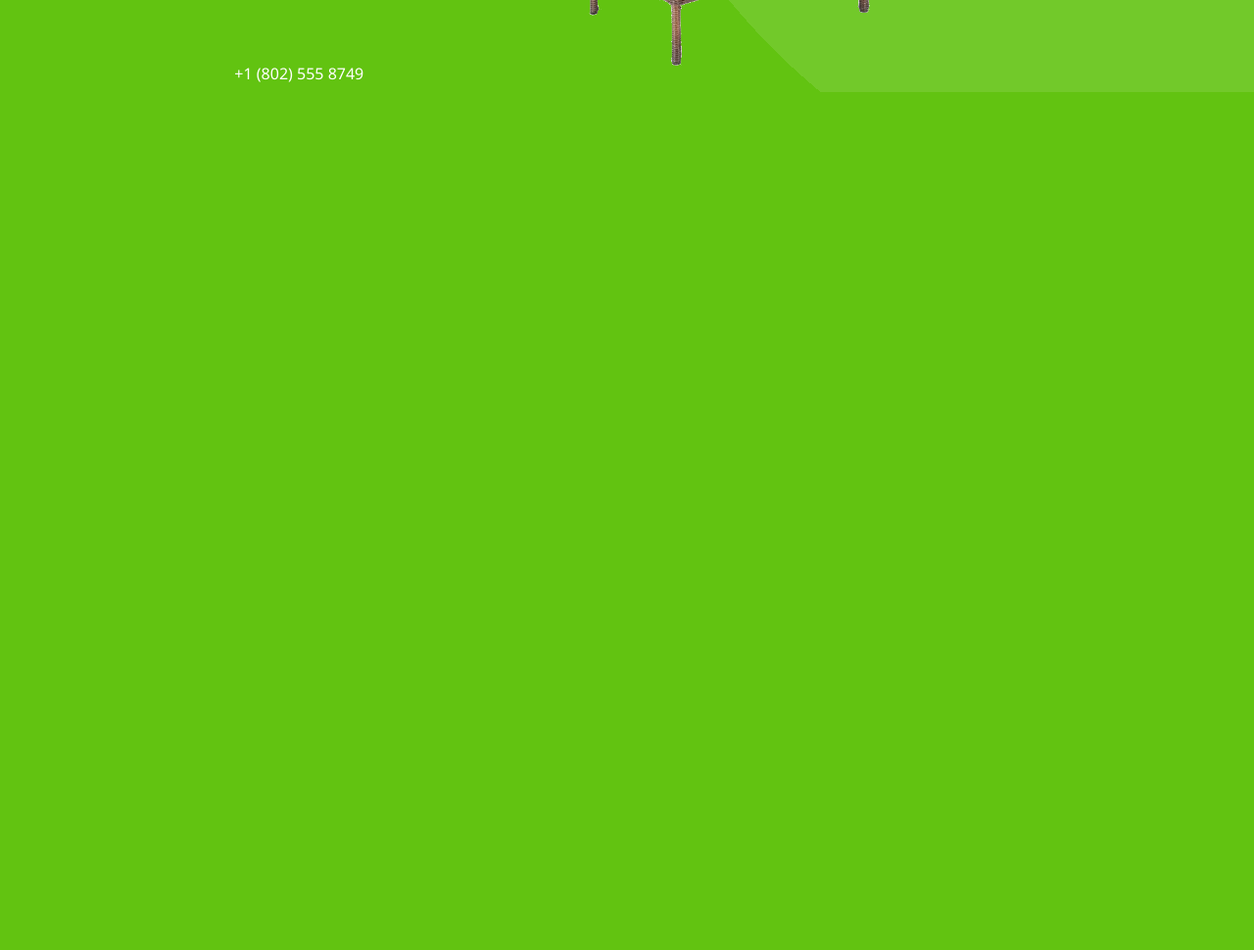
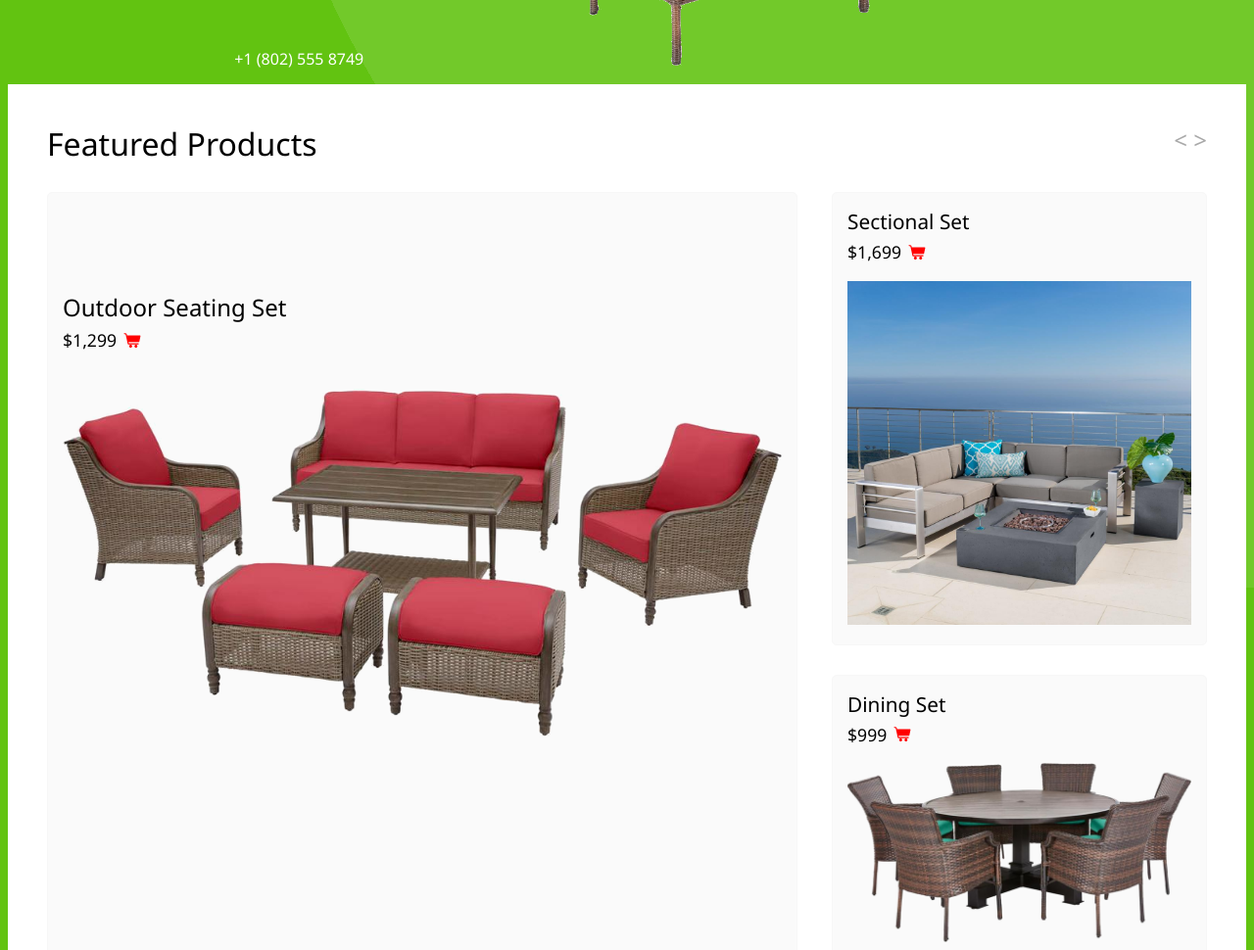
Before and after one commit to bx44/eshop-frontend, a plain HTML site: page index.html in a window 1280 px wide. Shown: the part 440-1410 px from the top of the page at 98% size. Before the commit the page ends 800 px from the top, so only its background shows below. Drawn offline with Linux system fonts and the light colour scheme.

Commit message:
Added featured products section and styled

```diff
--- a/index.html
+++ b/index.html
@@ -28,7 +28,7 @@
                 </li>
                 <li class="red">
                     <a href="#">
-                        <img class="icon" src="img/icon-cart.svg" alt="Like">
+                        <img class="icon" src="img/icon-cart.svg" alt="Cart">
                     </a>
                 </li>
             </ul>
@@ -44,6 +44,37 @@
             </div>
             <img src="img/furniture-chaise-lounge.png" alt="Patio">
         </section>
+        <section id="featured-products">
+            <h2>Featured Products</h2>
+            <div class="arrows">
+                <a href="#"><</a>
+                <a href="#">></a>
+            </div>
+                <article class="highlighted">
+                    <div class="info">
+                        <h3><a href="#">Outdoor Seating Set</a></h3>
+                        <p>$1,299</p>
+                        <a href="#"><svg xmlns="http://www.w3.org/2000/svg" viewBox="0 0 26.458333 33.0729175" x="0px" y="0px"><path d="m2.4058989 273.45248c-.97173-.0296-1.13467 1.37821-.18189 1.57146l1.75534.38447c.92853 4.44188 1.94068 8.86566 2.92217 13.2964.0807.3633.40297.62177.7751.62166h13.9388601c1.07391.0159 1.07391-1.60327 0-1.5875h-13.3017301l-.35138-1.58699h14.3563801c.37214.0001.69439-.25837.7751-.62167l1.75793-7.93652c.10958-.49538-.26727-.96501-.77459-.96531-6.07305.00014-12.14606-.00013-18.2189501-.003l-.43147-2.04709c-.0643-.30552-.30172-.54494-.60664-.61185l-2.25709-.49403c-.0516-.0119-.10418-.0188-.15709-.0201zm8.5746601 16.40374c-1.1595301 0-2.1165401.95711-2.1165401 2.1167 0 1.15961.95701 2.11669 2.1165401 2.11669 1.15953 0 2.11653-.95708 2.11653-2.11669 0-1.15959-.957-2.1167-2.11653-2.1167zm7.40787 0c-1.15952 0-2.11653.95711-2.11653 2.1167 0 1.15961.95701 2.11669 2.11653 2.11669 1.15954 0 2.11654-.95708 2.11654-2.11669 0-1.15959-.957-2.1167-2.11654-2.1167z" transform="translate(0 -270.54165)"/></svg></a>
+                    </div>
+                    <a href="#"><img src="img/furniture-conversation-seating.png" alt="Outdoor Seating Set"></a>
+                </article>
+                <article>
+                    <div class="info">
+                        <h3><a href="#">Sectional Set</a></h3>
+                        <p>$1,699</p>
+                        <a href="#"><svg xmlns="http://www.w3.org/2000/svg" viewBox="0 0 26.458333 33.0729175" x="0px" y="0px"><path d="m2.4058989 273.45248c-.97173-.0296-1.13467 1.37821-.18189 1.57146l1.75534.38447c.92853 4.44188 1.94068 8.86566 2.92217 13.2964.0807.3633.40297.62177.7751.62166h13.9388601c1.07391.0159 1.07391-1.60327 0-1.5875h-13.3017301l-.35138-1.58699h14.3563801c.37214.0001.69439-.25837.7751-.62167l1.75793-7.93652c.10958-.49538-.26727-.96501-.77459-.96531-6.07305.00014-12.14606-.00013-18.2189501-.003l-.43147-2.04709c-.0643-.30552-.30172-.54494-.60664-.61185l-2.25709-.49403c-.0516-.0119-.10418-.0188-.15709-.0201zm8.5746601 16.40374c-1.1595301 0-2.1165401.95711-2.1165401 2.1167 0 1.15961.95701 2.11669 2.1165401 2.11669 1.15953 0 2.11653-.95708 2.11653-2.11669 0-1.15959-.957-2.1167-2.11653-2.1167zm7.40787 0c-1.15952 0-2.11653.95711-2.11653 2.1167 0 1.15961.95701 2.11669 2.11653 2.11669 1.15954 0 2.11654-.95708 2.11654-2.11669 0-1.15959-.957-2.1167-2.11654-2.1167z" transform="translate(0 -270.54165)"/></svg></a>
+                    </div>
+                    <a href="#"><img src="img/furniture-sectional-set.jpg" alt="Sectional Set"></a>
+                </article>
+                <article>
+                    <div class="info">
+                        <h3><a href="#">Dining Set</a></h3>
+                        <p>$999</p>
+                        <a href="#"><svg xmlns="http://www.w3.org/2000/svg" viewBox="0 0 26.458333 33.0729175" x="0px" y="0px"><path d="m2.4058989 273.45248c-.97173-.0296-1.13467 1.37821-.18189 1.57146l1.75534.38447c.92853 4.44188 1.94068 8.86566 2.92217 13.2964.0807.3633.40297.62177.7751.62166h13.9388601c1.07391.0159 1.07391-1.60327 0-1.5875h-13.3017301l-.35138-1.58699h14.3563801c.37214.0001.69439-.25837.7751-.62167l1.75793-7.93652c.10958-.49538-.26727-.96501-.77459-.96531-6.07305.00014-12.14606-.00013-18.2189501-.003l-.43147-2.04709c-.0643-.30552-.30172-.54494-.60664-.61185l-2.25709-.49403c-.0516-.0119-.10418-.0188-.15709-.0201zm8.5746601 16.40374c-1.1595301 0-2.1165401.95711-2.1165401 2.1167 0 1.15961.95701 2.11669 2.1165401 2.11669 1.15953 0 2.11653-.95708 2.11653-2.11669 0-1.15959-.957-2.1167-2.11653-2.1167zm7.40787 0c-1.15952 0-2.11653.95711-2.11653 2.1167 0 1.15961.95701 2.11669 2.11653 2.11669 1.15954 0 2.11654-.95708 2.11654-2.11669 0-1.15959-.957-2.1167-2.11654-2.1167z" transform="translate(0 -270.54165)"/></svg></a>
+                    </div>
+                    <a href="#"><img src="img/furniture-dining-set.png" alt="Dining Set"></a>
+                </article>
+        </section>
     </main>
 </body>
 </html>
--- a/style.css
+++ b/style.css
@@ -12,7 +12,7 @@ a {
 }
 
 a:hover {
-    text-decoration: none;
+    text-decoration: underline;
 }
 
 a:visited {
@@ -113,10 +113,10 @@ nav ul li {
     border-radius: 15px;
 }
 
-.info > a {
+#welcome .info > a {
     display: block;
     position: absolute;
-    bottom: 0;
+    bottom: 15px;
 }
 
 #welcome img {
@@ -124,3 +124,80 @@ nav ul li {
     max-height: 100%;
     object-fit: contain;
 }
+
+#featured-products {
+    background-color: white;
+    color: black;
+    display: grid;
+    grid-template-columns: 2fr 1fr;
+    grid-template-rows: 40px 1fr 1fr;
+    row-gap: 30px;
+    column-gap: 35px;
+    padding: 40px;
+}
+
+#featured-products .arrows {
+    text-align: right;
+    color: darkgray;
+    font-size: 1.5em;
+}
+
+h2 {
+    font-size: 2em;
+    font-weight: normal;
+}
+
+#featured-products h2 {
+    align-self: center;
+}
+
+#featured-products .highlighted {
+    grid-row: 2 / span 2;
+}
+
+#featured-products p {
+ display: inline-block;
+}
+
+#featured-products svg {
+    width: 24px;
+    height: 24px;
+    fill: red;
+    vertical-align: middle;
+}
+
+#featured-products img {
+    width: 100%;
+}
+
+h3 {
+    font-size: 1.3em;
+    font-weight: normal;
+}
+
+article h3 {
+    margin: 0;
+}
+
+#featured-products p {
+    font-size: 1.1em;
+}
+
+article {
+    background-color: rgba(0, 0, 0, 0.02);
+    border: 1px solid #f7f7f7;
+    border-radius: 5px;
+    padding: 15px;
+}
+
+.highlighted {
+    padding: 100px 15px;
+}
+
+.highlighted h3 {
+    font-size: 1.5em;
+}
+
+.highlighted img {
+    margin-top: 20px;
+}
```
Also changed, not shown: img/furnitur-dining-set.jpg (added), img/furniture-conversation-seating.jpg (added), img/furniture-conversation-seating.png (added), img/furniture-dining-set.png (added), img/furniture-sectional-set.jpg (added).
